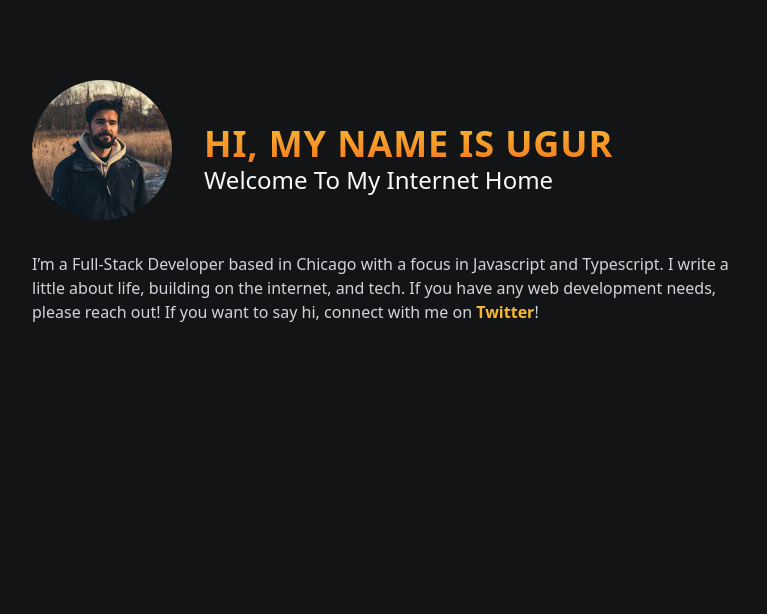
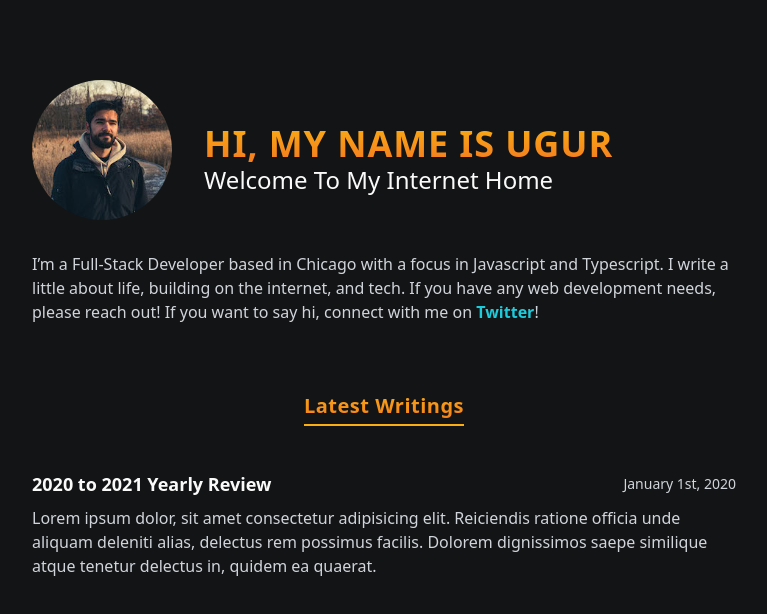
Before and after one commit to Uarmagan/ugurarmagan.com, a Next.js app: page / in a window 1280 px wide. Shown: the top 614 px of the page, without its empty margins (256-1023 px from the left). Built offline with nearby package versions, Linux system fonts and the light colour scheme; what @tailwindcss/typography would draw is missing.

Commit message:
adding blog placeholder with styling

```diff
--- a/pages/index.js
+++ b/pages/index.js
@@ -5,7 +5,7 @@ import Container from '../components/container';
 export default function Home() {
   return (
     <Container>
-      <section className="flex flex-col items-center">
+      <section className="flex flex-col items-center mb-16">
         <div className="flex flex-col items-center w-11/12 max-w-3xl mx-auto mt-20 sm:flex-row space-y-5 sm:space-x-8">
           <Image
             src="/images/avatar.jpg"
@@ -28,11 +28,33 @@ export default function Home() {
           and tech. If you have any web development needs, please reach out! If
           you want to say hi, connect with me on{' '}
           <Link href="https://twitter.com/UgurArma" passHref>
-            <span className="font-semibold text-orange">Twitter</span>
+            <span className="font-semibold cursor-pointer text-neon">
+              Twitter
+            </span>
           </Link>
           !
         </p>
       </section>
+
+      <section className="flex flex-col items-center w-full space-y-5">
+        <h2 className="mb-6 text-xl font-semibold tracking-wide border-b-2 leading-9 border-orange text-orange text-gradient">
+          Latest Writings
+        </h2>
+        <div className="flex flex-col w-11/12">
+          <div className="flex items-center justify-between mb-2">
+            <h3 className="text-lg font-semibold max-w-max">
+              2020 to 2021 Yearly Review
+            </h3>
+            <p className="text-sm text-gray-300">January 1st, 2020</p>
+          </div>
+          <p className="text-gray-300">
+            Lorem ipsum dolor, sit amet consectetur adipisicing elit. Reiciendis
+            ratione officia unde aliquam deleniti alias, delectus rem possimus
+            facilis. Dolorem dignissimos saepe similique atque tenetur delectus
+            in, quidem ea quaerat.
+          </p>
+        </div>
+      </section>
     </Container>
   );
 }
--- a/styles/globals.css
+++ b/styles/globals.css
@@ -37,7 +37,7 @@ a {
 
 @layer utilities {
   .text-gradient {
-    background: -webkit-linear-gradient(#f7b733, #f4791f);
+    background: -webkit-linear-gradient(#faae14, #f4791f);
     -webkit-background-clip: text;
     -webkit-text-fill-color: transparent;
   }
--- a/tailwind.config.js
+++ b/tailwind.config.js
@@ -29,7 +29,8 @@ module.exports = {
   theme: {
     extend: {
       colors: {
-        orange: '#f7b733'
+        orange: '#FAAE14',
+        neon: '#1DCBDB'
       }
     }
   },
```
